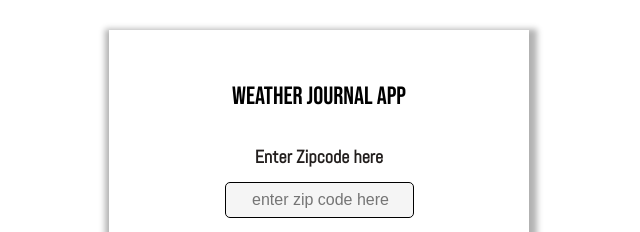
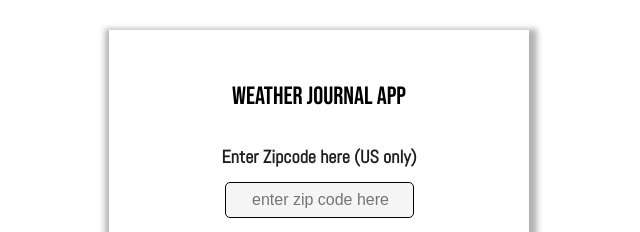
Before and after one commit to rinban/udacity_front_end_project3, a website: page website/index.html in a window 1280 px wide. Shown: the top 232 px of the page, without its empty margins (321-961 px from the left). Drawn offline with Linux system fonts and the light colour scheme.

Commit message:
update zip label

```diff
--- a/website/index.html
+++ b/website/index.html
@@ -12,7 +12,7 @@
       Weather Journal App
     </div>
     <div class ="holder zip">
-      <label for="zip">Enter Zipcode here</label>
+      <label for="zip">Enter Zipcode here (US only)</label>
       <input type="text" id="zip" placeholder="enter zip code here">
     </div>
     <div class ="holder feel">
```
